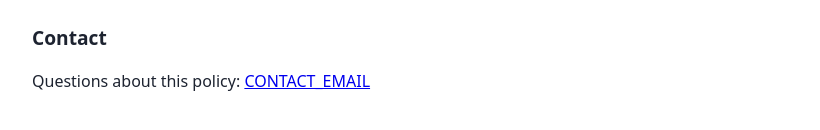
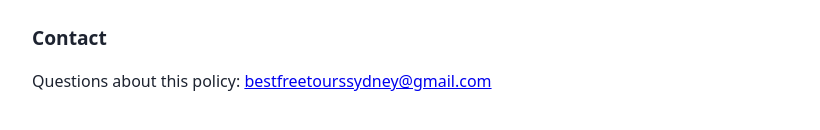
Before and after one commit to fervaldies/newsdesk-info, a plain HTML site: page index.html in a window 1280 px wide. Shown: the part 834-964 px from the top of the page, without its empty margins (228-1048 px from the left). Drawn offline with Linux system fonts and the light colour scheme.

Commit message:
Update contact email in privacy policy

```diff
--- a/privacy-policy.html
+++ b/index.html
@@ -40,6 +40,6 @@ other YouTube users or other channels.</p>
 within 30 days of revoking access or on request.</p>
 
 <h2>Contact</h2>
-<p>Questions about this policy: <a href="mailto:CONTACT_EMAIL">CONTACT_EMAIL</a></p>
+<p>Questions about this policy: <a href="mailto:bestfreetourssydney@gmail.com">bestfreetourssydney@gmail.com</a></p>
 </body>
 </html>
```
